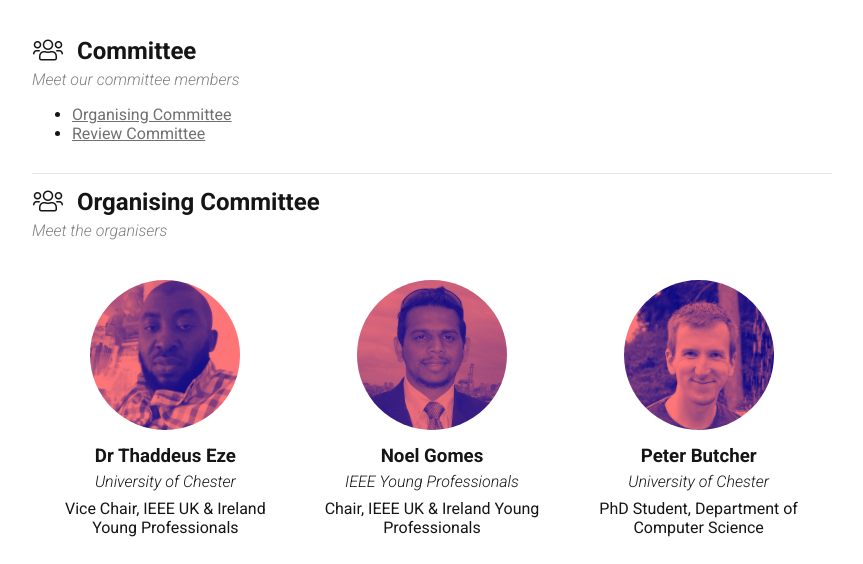
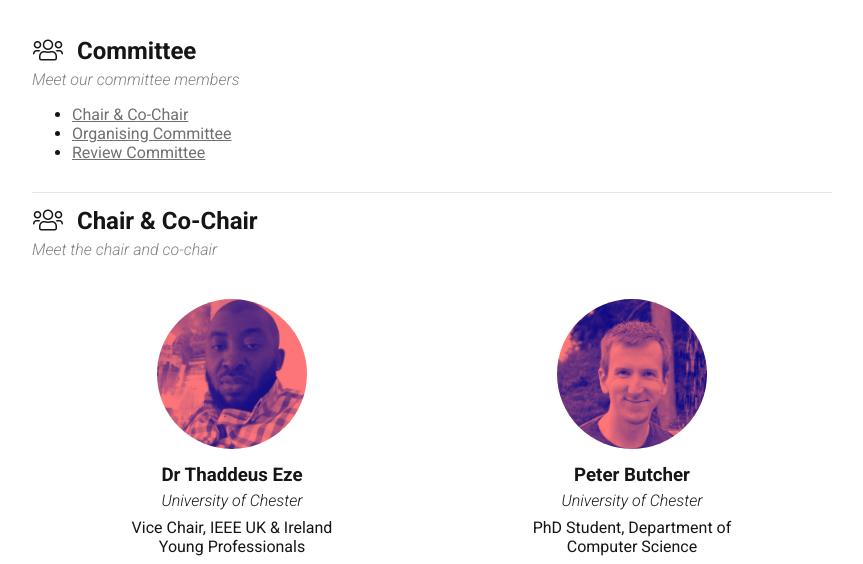
Before and after one commit to PButcher/uoc-ieee-symposium-website-2018, a website: page static/committee/index.html in a window 1280 px wide. Shown: the part 172-736 px from the top of the page, without its empty margins (208-1071 px from the left). Drawn offline with nearby package versions, Linux system fonts and the light colour scheme; files that its build step writes are made by us from their sources.

Commit message:
Adds chair and co-chair section to committee page

```diff
--- a/static/committee/index.html
+++ b/static/committee/index.html
@@ -59,9 +59,31 @@
             <p>Meet our committee members</p>
           </div>
           <ul>
+            <li><a href="#0">Chair &amp; Co-Chair</a></li>
             <li><a href="#1">Organising Committee</a></li>
             <li><a href="#2">Review Committee</a></li>
           </ul>
+        </section>
+        <a name="0"></a>
+        <section>
+          <div class="section__title">
+            <h2><i class="fal fa-users"></i> Chair &amp; Co-Chair</h2>
+            <p>Meet the chair and co-chair</p>
+          </div>
+          <div class="section__grid">
+            <div class="grid__cell-4">
+              <img src="../assets/img/people/thaddeus-d.jpg">
+              <h3>Dr Thaddeus Eze</h3>
+              <h4>University of Chester</h4>
+              <p>Vice Chair, IEEE UK &amp; Ireland Young Professionals</p>
+            </div>
+            <div class="grid__cell-4">
+              <img src="../assets/img/people/pete-d.jpg">
+              <h3>Peter Butcher</h3>
+              <h4>University of Chester</h4>
+              <p>PhD Student, Department of Computer Science</p>
+            </div>
+          </div>
         </section>
         <a name="1"></a>
         <section>
@@ -71,22 +93,10 @@
           </div>
           <div class="section__grid">
             <div class="grid__cell-4">
-              <img src="../assets/img/people/thaddeus-d.jpg">
-              <h3>Dr Thaddeus Eze</h3>
-              <h4>University of Chester</h4>
-              <p>Vice Chair, IEEE UK &amp; Ireland Young Professionals</p>
-            </div>
-            <div class="grid__cell-4">
               <img src="../assets/img/people/noel-d.jpg">
               <h3>Noel Gomes</h3>
               <h4>IEEE Young Professionals</h4>
               <p>Chair, IEEE UK &amp; Ireland Young Professionals</p>
-            </div>
-            <div class="grid__cell-4">
-              <img src="../assets/img/people/pete-d.jpg">
-              <h3>Peter Butcher</h3>
-              <h4>University of Chester</h4>
-              <p>PhD Student, Department of Computer Science</p>
             </div>
             <div class="grid__cell-4">
               <img src="../assets/img/people/mark-d.jpg">
```
